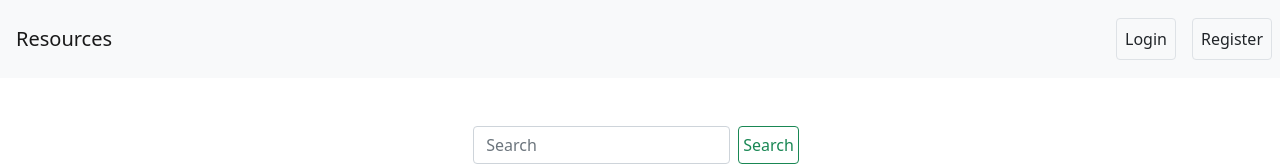
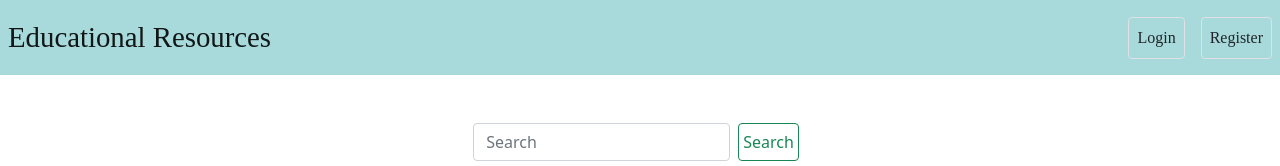
Before and after one commit to cldevlin/educational-resources-webapp, a React (Create React App) app in the folder app/: page / in a window 1280 px wide. Shown: the top 166 px of the page. Built offline with nearby package versions, Linux system fonts and the light colour scheme; no server answers.

Commit message:
Header styling

```diff
--- a/app/src/components/Login.jsx
+++ b/app/src/components/Login.jsx
@@ -1,7 +1,7 @@
 
 export default function Login(props) {
   return (
-    <a className="btn border p-2 m-2 bd-highlight" href="/login">
+    <a className="btn border p-2 mx-2 bd-highlight" href="/login">
       Login
     </a>
   )
--- a/app/src/components/NavBar.jsx
+++ b/app/src/components/NavBar.jsx
@@ -3,8 +3,8 @@ import Register from './Register.jsx'
 
 export default function Navbar(props) {
   return (
-    <nav className="navbar navbar-expand-lg navbar-light bg-light d-flex justify-content-between">
-      <a className="navbar-brand p-2 m-2" href="/">Resources</a>
+    <nav className="navbar navbar-expand-lg navbar-light d-flex justify-content-between" style={{ backgroundColor: '#a8dadc', fontFamily: 'rubik', fontSize: '1.5em' }}>
+      <a className="navbar-brand p-1 m-1" href="/" style={{ fontFamily: 'rubik', fontSize: '1.2em' }}>Educational Resources</a>
       <div>
         <Login />
         <Register />
--- a/app/src/components/Register.jsx
+++ b/app/src/components/Register.jsx
@@ -1,6 +1,6 @@
 export default function Register(props) {
   return (
-    <a className="btn border p-2 m-2 bd-highlight" href="/register">
+    <a className="btn border p-2 mx-2 bd-highlight" href="/register">
       Register
     </a>
   )
```
